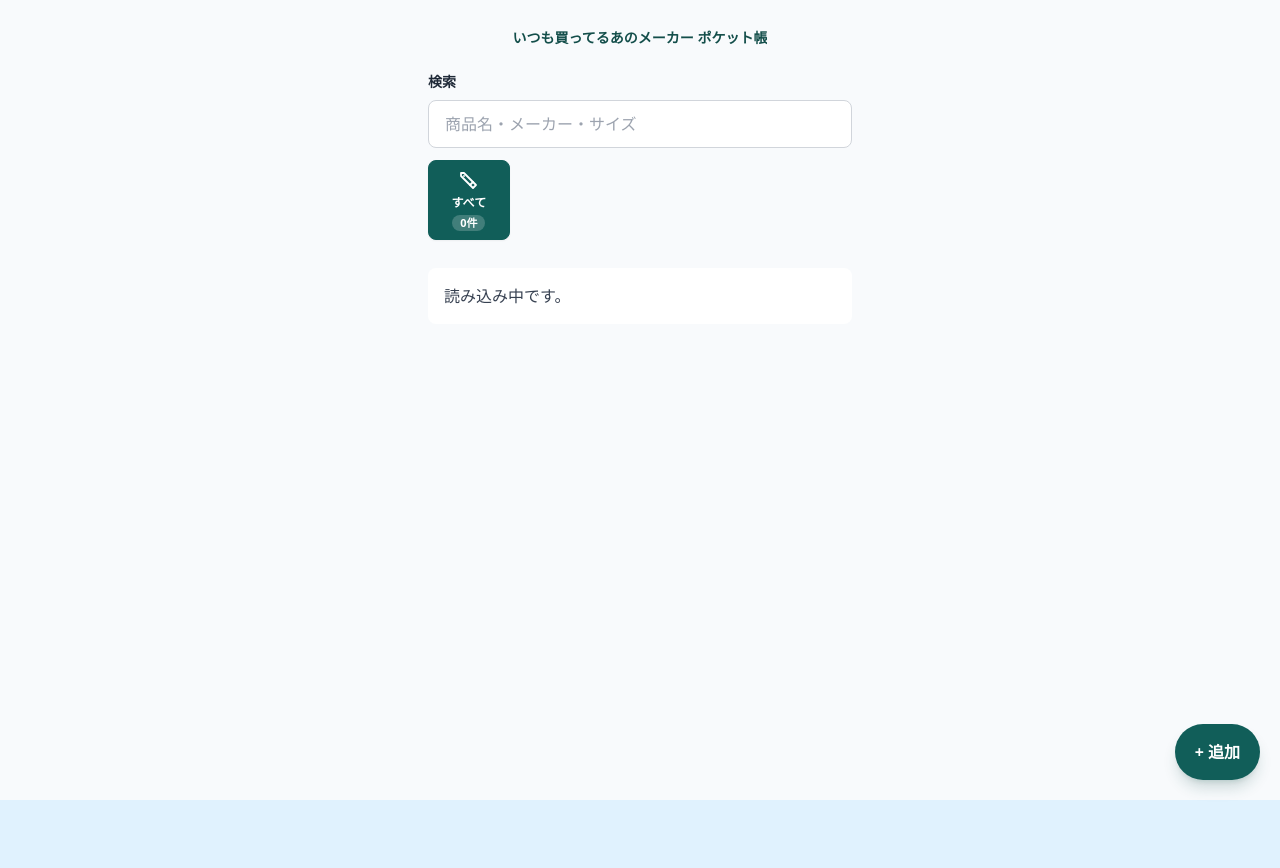
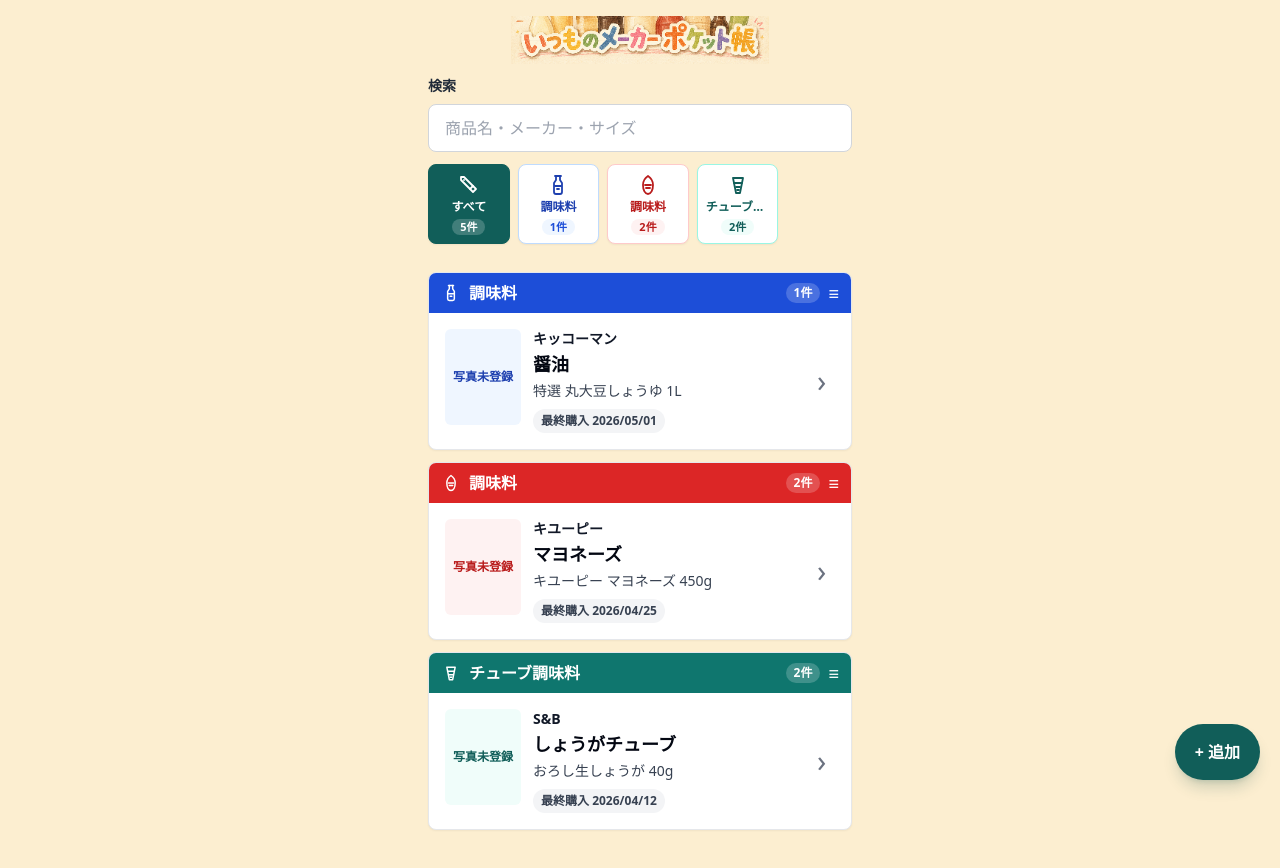
Before and after one commit to 202510-aw-yamaki/pocket-maker-note, a React (Vite) app: page / in a window 1280 px wide. Shown: the top 868 px of the page. Before the commit the page ends 800 px from the top, so only its background shows below. Built offline with nearby package versions, Linux system fonts and the light colour scheme.

Commit message:
feat: ヘッダー画像と背景色を適用

```diff
--- a/src/index.css
+++ b/src/index.css
@@ -4,7 +4,7 @@
 
 :root {
   color-scheme: light;
-  background: #e0f2fe;
+  background: #fceed0;
   font-family: system-ui, -apple-system, BlinkMacSystemFont, "Segoe UI", sans-serif;
 }
 
@@ -12,7 +12,7 @@
   min-width: 320px;
   min-height: 100vh;
   margin: 0;
-  background: #e0f2fe;
+  background: #fceed0;
 }
 
 button,
--- a/src/pages/ItemDetailPage.tsx
+++ b/src/pages/ItemDetailPage.tsx
@@ -133,7 +133,7 @@
   };
 
   return (
-    <main className="min-h-screen bg-slate-50 text-gray-950">
+    <main className="min-h-screen bg-[#FCEED0] text-gray-950">
       <div className="mx-auto flex min-h-screen w-full max-w-md flex-col px-4 pb-6 pt-4">
         <header className="mb-4 flex min-h-11 items-center justify-between">
           <button
--- a/src/pages/ItemFormPage.tsx
+++ b/src/pages/ItemFormPage.tsx
@@ -268,7 +268,7 @@
   };
 
   return (
-    <main className="min-h-screen bg-slate-50 text-gray-950">
+    <main className="min-h-screen bg-[#FCEED0] text-gray-950">
       <div className="mx-auto flex min-h-screen w-full max-w-md flex-col px-4 pb-6 pt-4">
         <header className="mb-4 grid min-h-11 grid-cols-[4.5rem_1fr_4.5rem] items-center gap-2">
           <button
--- a/src/pages/ItemListPage.tsx
+++ b/src/pages/ItemListPage.tsx
@@ -181,15 +181,17 @@
   };
 
   return (
-    <main className="min-h-screen bg-slate-50 text-gray-950">
+    <main className="min-h-screen bg-[#FCEED0] text-gray-950">
       <div className="mx-auto flex min-h-screen w-full max-w-md flex-col px-3 pb-24 pt-4">
         <header className="mb-3 flex min-h-11 items-center justify-center">
-          <p className="min-w-0 truncate text-center text-sm font-bold text-teal-900">
-            いつも買ってるあのメーカー ポケット帳
-          </p>
+          <img
+            src="/pocket-maker-note/image/head.png"
+            alt="いつも買ってるあのメーカー ポケット帳"
+            className="h-12 w-auto max-w-full object-contain"
+          />
         </header>
 
-        <section className="sticky top-0 z-10 mb-3 space-y-3 bg-slate-50 pb-3">
+        <section className="sticky top-0 z-10 mb-3 space-y-3 bg-[#FCEED0] pb-3">
           {saveMessage ? (
             <p className="rounded-lg border border-teal-200 bg-teal-50 px-4 py-3 text-sm font-bold text-teal-800">
               {saveMessage}
```
Also changed, not shown: public/image/head.png (added).
